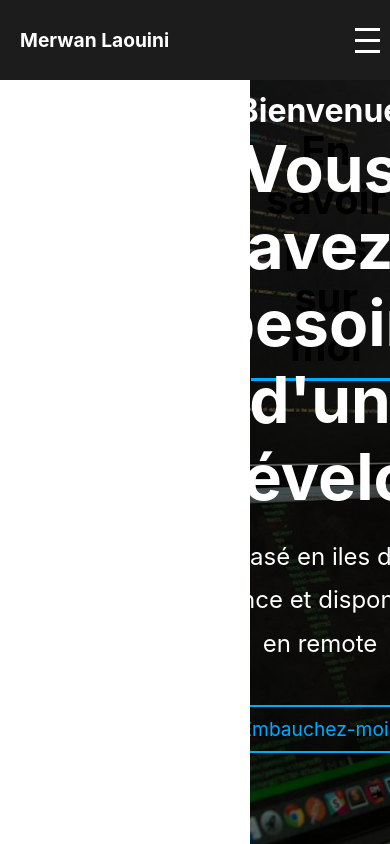
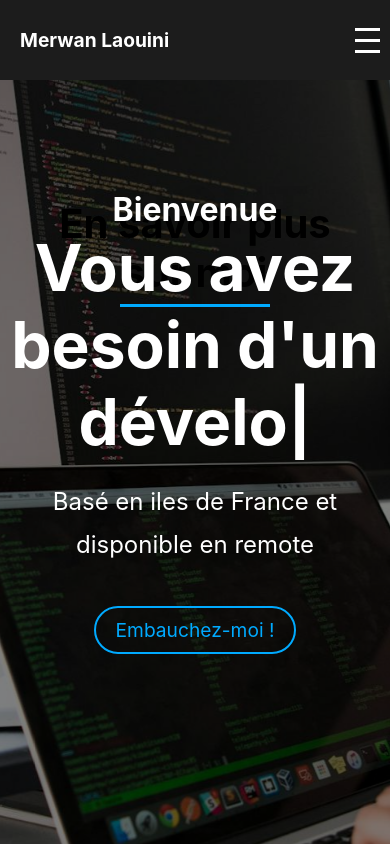
Before and after one commit to Meerwaan/portfoliov2, a React (Create React App) app: page / in a window 390 px wide. Shown: the top 844 px of the page. Built offline with nearby package versions, Linux system fonts and the light colour scheme.

Commit message:
Update Home.css

```diff
--- a/src/Views/Home/Home.css
+++ b/src/Views/Home/Home.css
@@ -4,7 +4,14 @@
 }
 
 .content {
-    margin-left: 250px; /* Assurez-vous que cela correspond à la largeur de votre menu latéral */
     flex: 1;
     align-items: center;
+    margin-left: 250px; /* Pour les écrans larges */
 }
+
+/* Supprime la marge pour les petits écrans */
+@media (max-width: 768px) {
+    .content {
+        margin-left: 0;
+    }
+}
```
